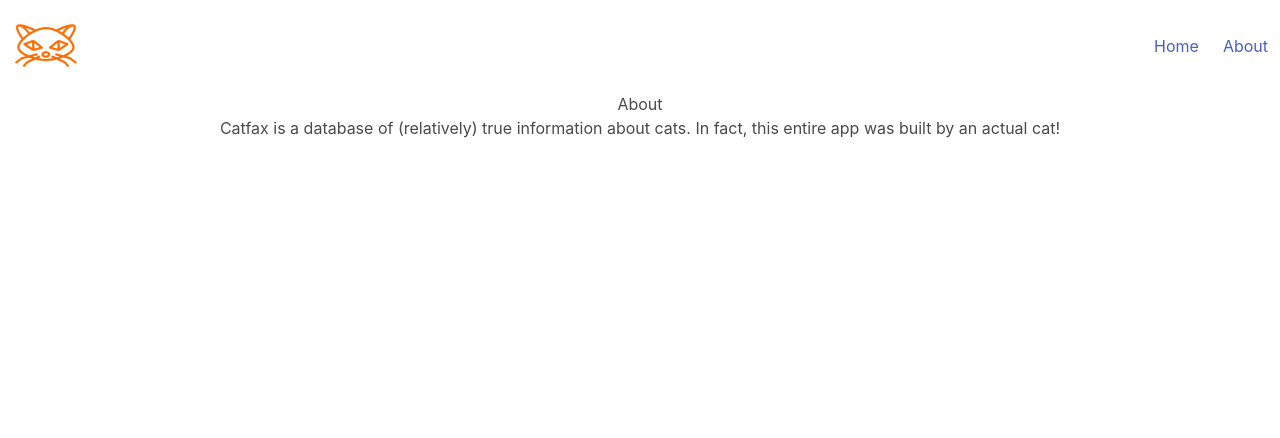
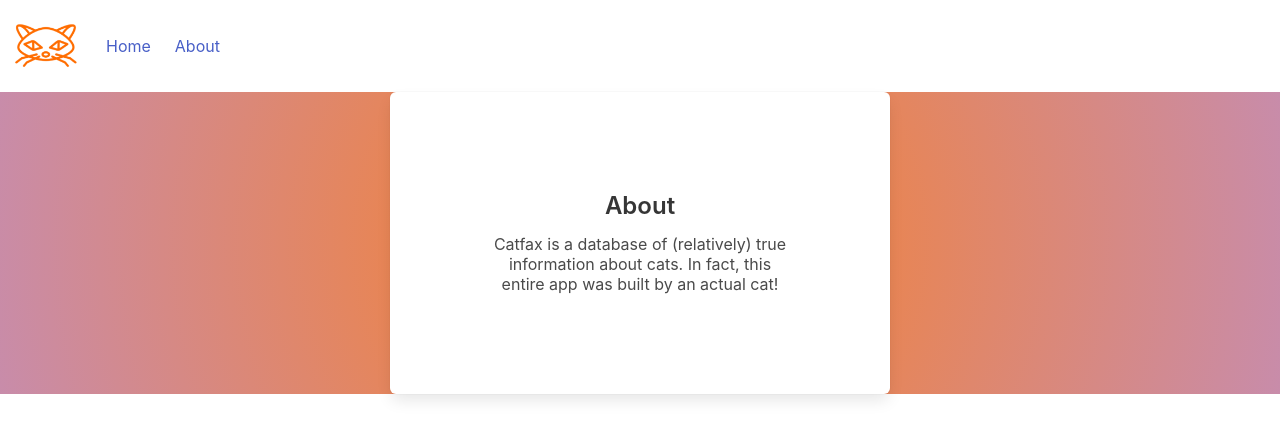
Before and after one commit to joezucco/apiproj, a React (Create React App) app: page /about in a window 1280 px wide. Shown: the top 438 px of the page. Built offline with nearby package versions, Linux system fonts and the light colour scheme; no server answers.

Commit message:
fully respsponsive and aligned

```diff
--- a/src/App.js
+++ b/src/App.js
@@ -26,21 +26,22 @@ function App() {
 
   return (
     <div className="App">
+      <div className="site">
         <Header />
 
-      <main>
+        <main className="site">
           <Switch>
             <Route exact path="/">
-
               <Home catFacts={catFacts} />
-
             </Route>
             <Route path="/about">
               <About />
             </Route>
           </Switch>
+        </main>
 
-      </main>
+
+      </div>
     </div>
   );
 }
--- a/src/components/About.js
+++ b/src/components/About.js
@@ -1,8 +1,19 @@
 const About = (props) => {
   return (
-    <div>
-      <h2>About</h2>
-      <p>Catfax is a database of (relatively) true information about cats. In fact, this entire app was built by an actual cat!</p>
+    <div
+      style={{
+        background: "rgb(255,152,93)",
+        background:
+          "radial-gradient(circle, rgba(251,129,34,1) 0%, rgba(200,140,170,1) 100%)",
+      }}
+    >
+      <div className="box" style={{ margin:"auto", padding: "100px", width:"500px" }}>
+        <h1 className="title is-4" style={{marginBottom:"35px"}}>About</h1>
+        <p className="subtitle is-6">
+          Catfax is a database of (relatively) true information about cats. In
+          fact, this entire app was built by an actual cat!
+        </p>
+      </div>
     </div>
   );
 };
--- a/src/components/Header.js
+++ b/src/components/Header.js
@@ -21,7 +21,8 @@ const [isActive, setisActive] = useState(false)
       data-target="navMenu"
       aria-label="main navigation"
     >
-      <div className="navbar-brand" >
+      <div className="navbar-brand"
+      >
 
         <a
           id="header-logo"
@@ -29,7 +30,8 @@ const [isActive, setisActive] = useState(false)
           href="/"
         >
           <span>
-            <img src="navlogo.png" alt="logo6" style={{maxHeight: "70px"}} />
+            <img src="navlogo.png" alt="logo6" style={{maxHeight: "70px",
+            }} />
             {/* <Logo /> */}
 
           </span>
@@ -39,7 +41,8 @@ const [isActive, setisActive] = useState(false)
             setisActive(!isActive);
           }}
           role="button"
-          className={`navbar-burger burger ${isActive ? "is-active" : ""}`}
+          className={`navbar-burger  ${isActive ? "is-active" : ""}`}
+          style={{ marginTop: "20px" }}
           aria-label="menu"
           aria-expanded="false"
           data-target="navbarBasicExample"
@@ -52,7 +55,7 @@ const [isActive, setisActive] = useState(false)
           id="navbarBasicExample"
           className={`navbar-menu ${isActive ? "is-active" : ""}`}
         >
-          <div className="navbar-end">
+          <div className="navbar">
             <a className="navbar-item">
               <Link to="/">Home</Link>
             </a>
@@ -62,21 +65,6 @@ const [isActive, setisActive] = useState(false)
           </div>
         </div>
       </div>
-      {/* <nav className="header"> */}
-      {/* <div
-        id="navbarBasicExample"
-        className={`navbar-menu ${isActive ? "is-active" : ""}`}
-      >
-        <div className="navbar-start">
-          <a className="navbar-item">
-            <Link to="/">Home</Link>
-          </a>
-          <a className="navbar-item">
-            <Link to="/about">About</Link>
-          </a>
-        </div>
-      </div> */}
-      {/* </nav> */}
     </nav>
   );
 };
--- a/src/components/Home.css
+++ b/src/components/Home.css
@@ -1,9 +1,24 @@
-/* #bod {
-    background-color: red;
-} */
+#bod {
+  /* min-height: 100vh; */
+  height:100vh;
+  display: flex;
+  flex-direction: column;
+}
 
 #factbod {
+    display: flex;
+    flex-direction: column;
 
-    width: 300px;
 
 }
+
+.section {
+    /* background-color:red; */
+    margin:auto;
+}
+
+.foot {
+  /* margin-auto:100%; */
+  margin-top: auto;
+  position:absolute;
+}
--- a/src/components/Home.js
+++ b/src/components/Home.js
@@ -1,6 +1,6 @@
 import Fact from "./Fact";
 import Footer from "./Footer"
-import "./Home.css"
+import "./Home.css";
 
 const Home = (props) => {
   console.log(props.catFacts);
@@ -15,15 +15,12 @@ const Home = (props) => {
         }}
       >
         <section className="section">
-          <div id="factbod" style={{ margin: "auto" }}>
+          <div id="factbod" >
             <Fact catFacts={props.catFacts} />
           </div>
         </section>
       </div>
-
-      <div>
-        <Footer />
-      </div>
+      <Footer className="foot" />
     </>
   );
 };
```
Lines whose indentation alone changed are shown as unchanged.
